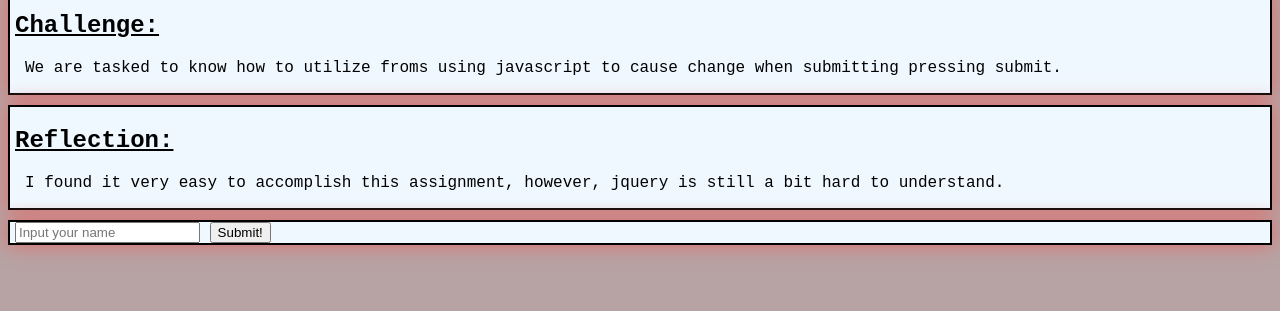
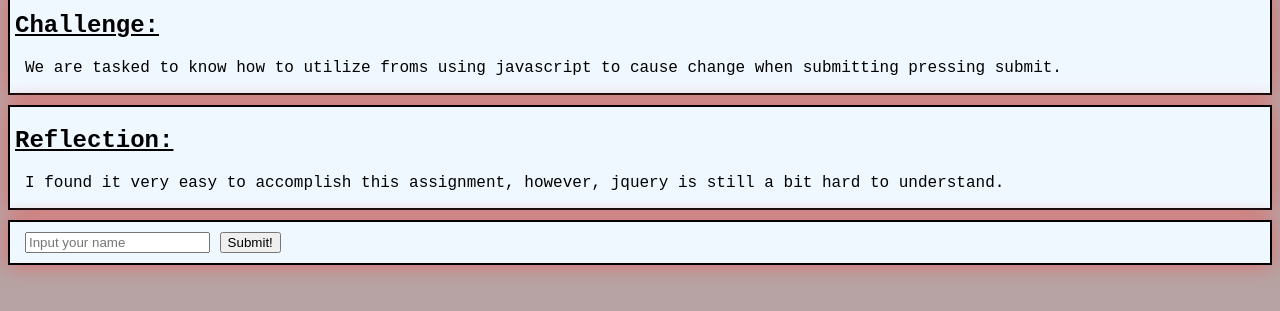
Before and after one commit to DiegoG0121/art101, a plain HTML site: page lab11/index.html in a window 1280 px wide. Shown: the part 69-380 px from the top of the page. Drawn offline with nearby package versions, Linux system fonts and the light colour scheme.

Commit message:
lab11 changes

```diff
--- a/lab11/css/style.css
+++ b/lab11/css/style.css
@@ -33,7 +33,3 @@ section div.info:hover {
     box-shadow: 5px 5px 25px black;
     font-family: cursive;
 }
-
-div.info p.sorted {
-    margin-top: 50px;
-}
--- a/lab11/index.html
+++ b/lab11/index.html
@@ -29,9 +29,9 @@
 
     </section>
 
-    <div id="output" class="info">
+    <div id="output" class="info" style="padding: 10px;">
         <input  type="text" id="user-name" placeholder="Input your name">
-        <button id="submit"><script src="js/lab.js" DEFER></script>Submit!</button>
+        <button id="submit"><script src="js/lab.js" DEFER></script>Submit!</button style="padding: 10px;">
     </div>
 
 </body>
```
